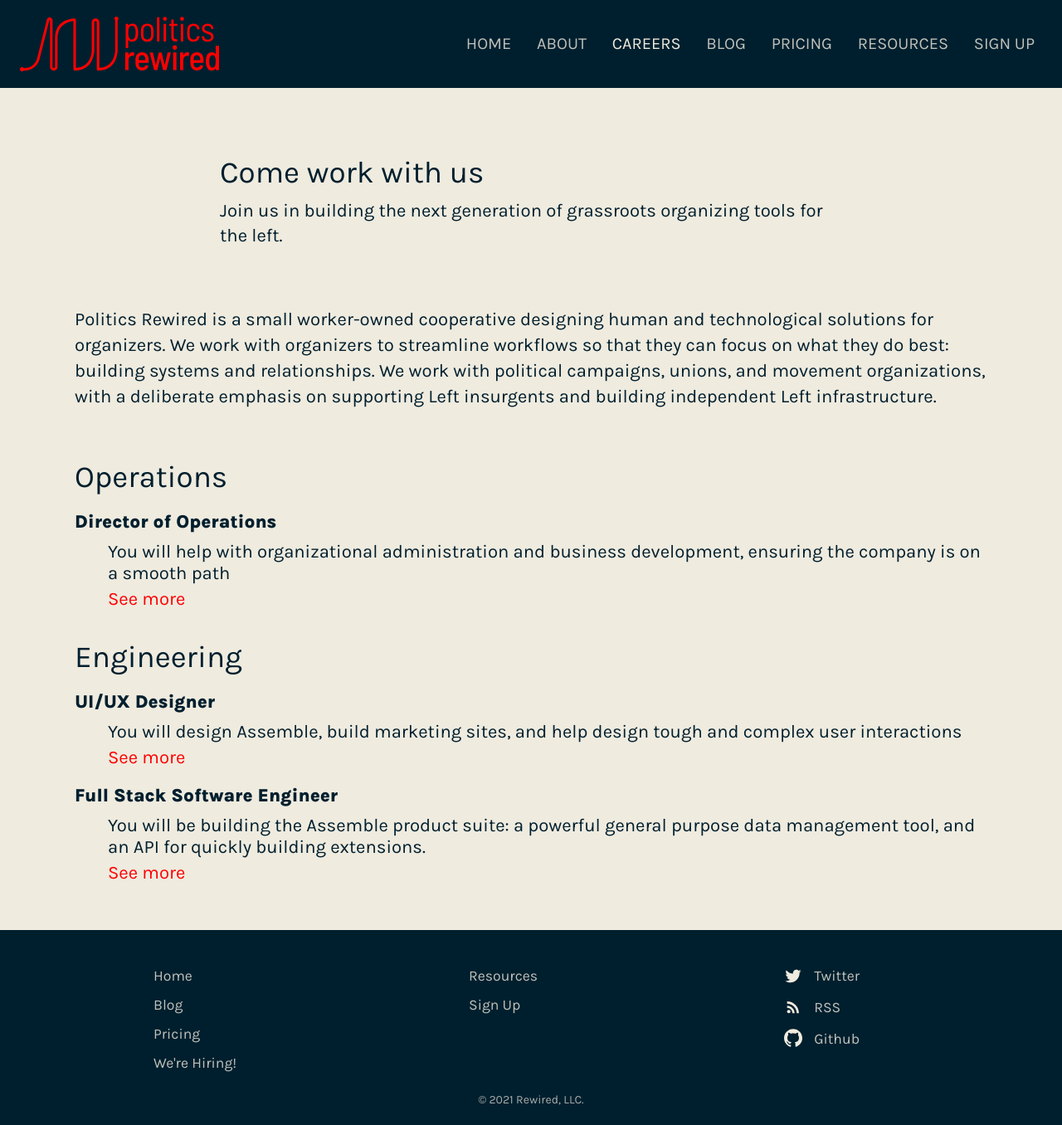
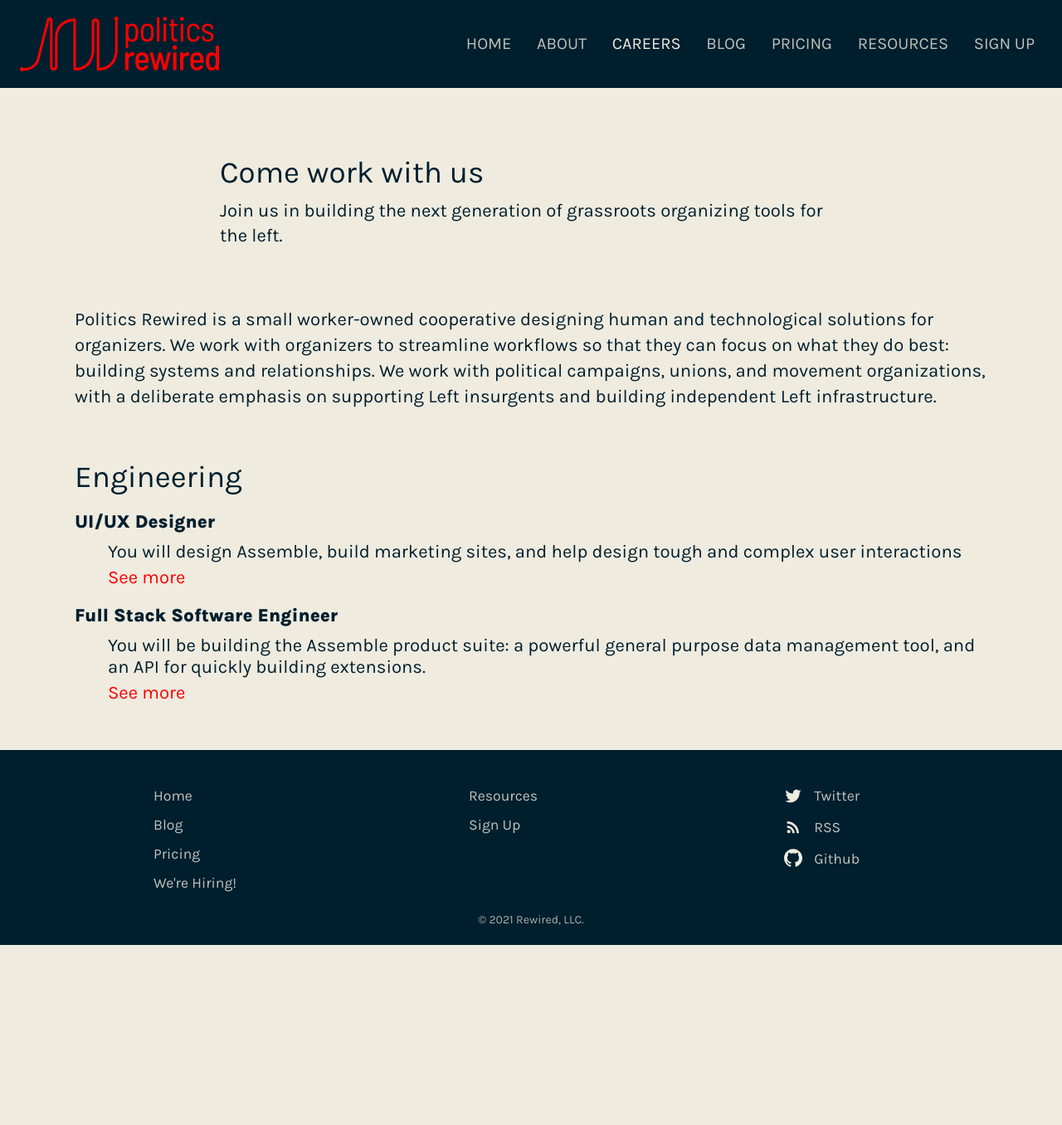
Before and after one commit to politics-rewired/politics-rewired.github.io, a Jekyll site: the page built from careers/index.html, in a window 1280 px wide. Shown: the whole page at 83% size. Built offline with Jekyll 4.4.1, drawn with Linux system fonts in a browser that asks for light colours; after the commit the page ends 1139 px from its top, so only the background shows below that.

Commit message:
chore: remove operations job listing

```diff
--- a/careers/index.html
+++ b/careers/index.html
@@ -3,11 +3,6 @@
 description: Coop building political tech.
 
 teams:
-  - title: Operations
-    jobs:
-      - title: Director of Operations
-        description: You will help with organizational administration and business development, ensuring the company is on a smooth path
-        link: director-of-operations
   - title: Engineering
     jobs:
       - title: UI/UX Designer
```
Also changed, not shown: careers/director-of-operations.md (deleted, +0 -69 lines).
